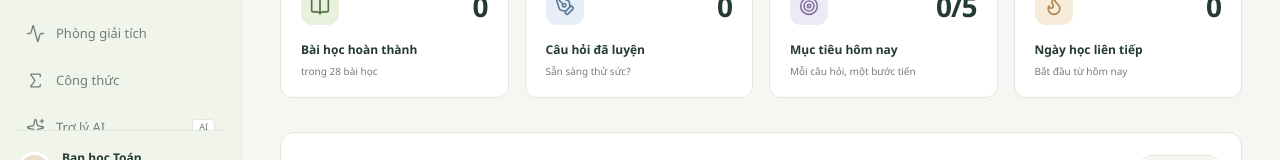
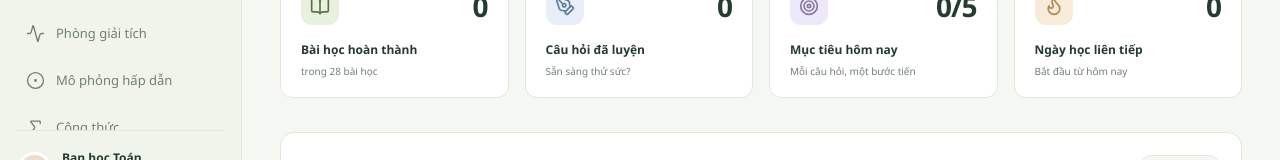
Before and after one commit to koko999-tien/mathnexus, a React (Vite) app: page / in a window 1280 px wide. Shown: the part 592-752 px from the top of the page. Built offline with nearby package versions, Linux system fonts and the light colour scheme.

Commit message:
Expose gravity simulation in navigation

```diff
--- a/src/data/navigation.ts
+++ b/src/data/navigation.ts
@@ -11,6 +11,7 @@ export const NAVIGATION = [
   { to: '/graph', icon: ChartSpline, label: 'Đồ thị hàm số', group: 'Công cụ học tập' },
   { to: '/tools', icon: Calculator, label: 'Công cụ toán học', group: 'Công cụ học tập' },
   { to: '/calculus', icon: Activity, label: 'Phòng giải tích', group: 'Công cụ học tập' },
+  { to: '/simulations/gravity', icon: CircleDot, label: 'Mô phỏng hấp dẫn', group: 'Công cụ học tập' },
   { to: '/formulas', icon: Sigma, label: 'Công thức', group: 'Công cụ học tập' },
   { to: '/ai', icon: Sparkles, label: 'Trợ lý AI', group: 'Công cụ học tập' },
   { to: '/notebook', icon: NotebookPen, label: 'Sổ tay của tôi', group: 'Cá nhân' },
```
